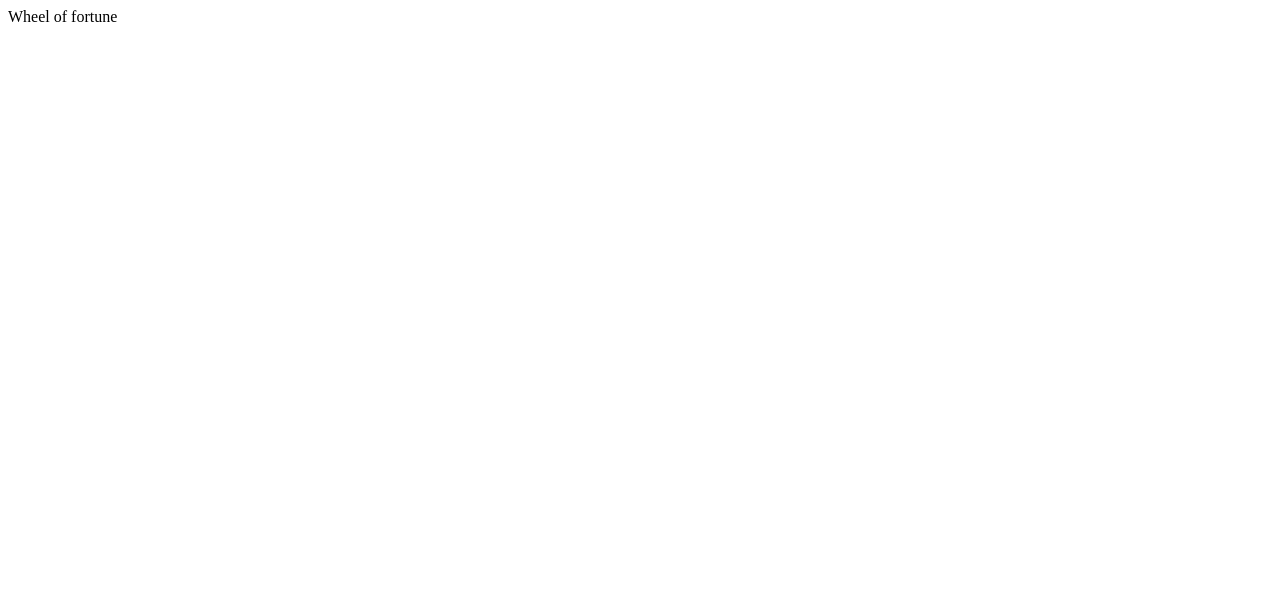
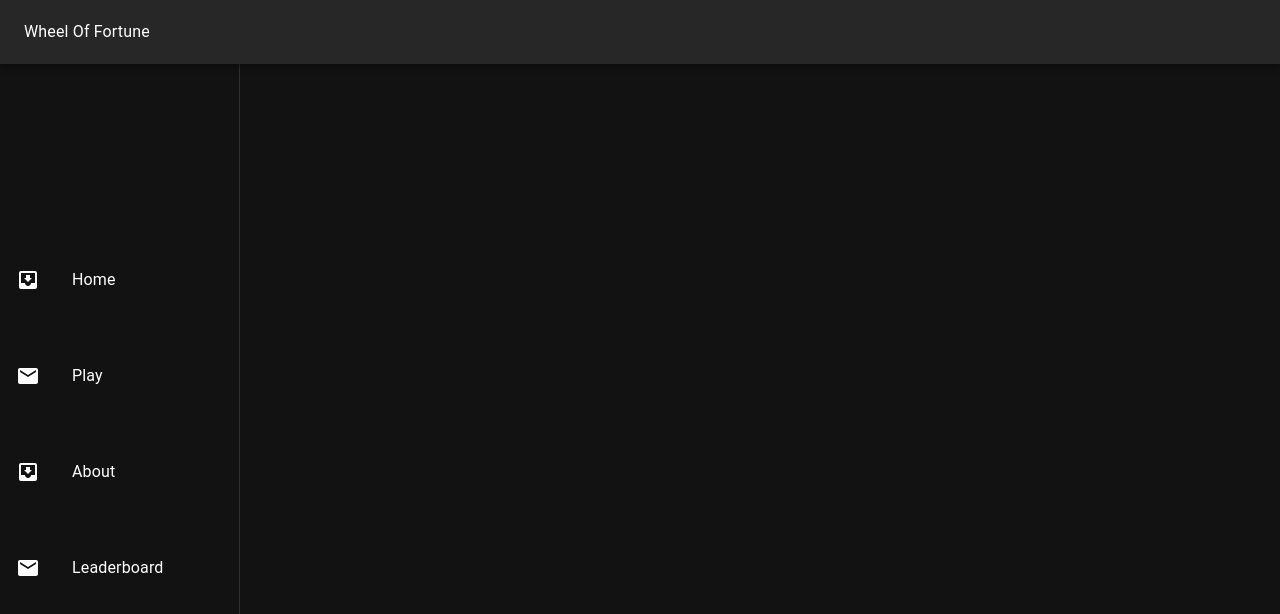
Before and after one commit to tompsota/wheel-of-fortune, a React (Create React App) app: page / in a window 1280 px wide. Shown: the top 614 px of the page. Built offline with nearby package versions, Linux system fonts and the light colour scheme.

Commit message:
feat: add initial app layout

```diff
--- a/src/App.tsx
+++ b/src/App.tsx
@@ -1,5 +1,49 @@
+import {
+	AppBar,
+	Container,
+	CssBaseline,
+	ThemeProvider,
+	Toolbar,
+	Typography
+} from '@mui/material';
 import React from 'react';
 
-const App = () => <div className="App">Wheel of fortune</div>;
+import { AppDrawer } from './components/AppDrawer';
+import theme from './utils/theme';
+
+const App = () => {
+	const _tmp = 0;
+	return (
+		<ThemeProvider theme={theme}>
+			<CssBaseline />
+
+			<AppBar
+				sx={{
+					top: 0,
+					position: 'relative',
+					zIndex: theme.zIndex.drawer + 1
+				}}
+			>
+				<Toolbar disableGutters sx={{ gap: 5 }}>
+					<Typography sx={{ paddingLeft: 3 }}>Wheel Of Fortune</Typography>
+				</Toolbar>
+			</AppBar>
+			<AppDrawer />
+			<Container
+				maxWidth="sm"
+				component="main"
+				sx={{
+					display: 'flex',
+					flexDirection: 'column',
+					justifyContent: 'center',
+					alignItems: 'center',
+					flexGrow: 1,
+					gap: 2,
+					py: 2
+				}}
+			/>
+		</ThemeProvider>
+	);
+};
 
 export default App;
--- /dev/null
+++ b/src/components/AppDrawer.tsx
@@ -0,0 +1,56 @@
+import * as React from 'react';
+import { styled, useTheme } from '@mui/material/styles';
+import Drawer from '@mui/material/Drawer';
+import List from '@mui/material/List';
+import ListItem from '@mui/material/ListItem';
+import ListItemButton from '@mui/material/ListItemButton';
+import ListItemIcon from '@mui/material/ListItemIcon';
+import ListItemText from '@mui/material/ListItemText';
+import InboxIcon from '@mui/icons-material/MoveToInbox';
+import MailIcon from '@mui/icons-material/Mail';
+
+const drawerWidth = 240;
+
+const DrawerHeader = styled('div')(({ theme }) => ({
+	display: 'flex',
+	alignItems: 'center',
+	padding: theme.spacing(0, 1),
+	// necessary for content to be below app bar
+	...theme.mixins.toolbar,
+	justifyContent: 'flex-end'
+}));
+
+export const AppDrawer: React.FC = () => {
+	const theme = useTheme();
+
+	return (
+		<Drawer
+			sx={{
+				width: drawerWidth,
+				flexShrink: 0
+			}}
+			PaperProps={{
+				sx: {
+					width: drawerWidth,
+					boxSizing: 'border-box',
+					justifyContent: 'center'
+				}
+			}}
+			variant="permanent"
+			anchor="left"
+		>
+			<List>
+				{['Home', 'Play', 'About', 'Leaderboard'].map((text, index) => (
+					<ListItem key={text} disablePadding sx={{ paddingTop: 6 }}>
+						<ListItemButton>
+							<ListItemIcon>
+								{index % 2 === 0 ? <InboxIcon /> : <MailIcon />}
+							</ListItemIcon>
+							<ListItemText primary={text} />
+						</ListItemButton>
+					</ListItem>
+				))}
+			</List>
+		</Drawer>
+	);
+};
--- /dev/null
+++ b/src/utils/theme.ts
@@ -0,0 +1,21 @@
+import { createTheme } from '@mui/material';
+
+const theme = createTheme({
+	palette: {
+		mode: 'dark'
+	},
+	components: {
+		MuiCssBaseline: {
+			styleOverrides: {
+				// Css rule that makes sure app is always 100% height of window
+				'body, #root': {
+					display: 'flex',
+					flexDirection: 'column',
+					minHeight: '100vh'
+				}
+			}
+		}
+	}
+});
+
+export default theme;
```
